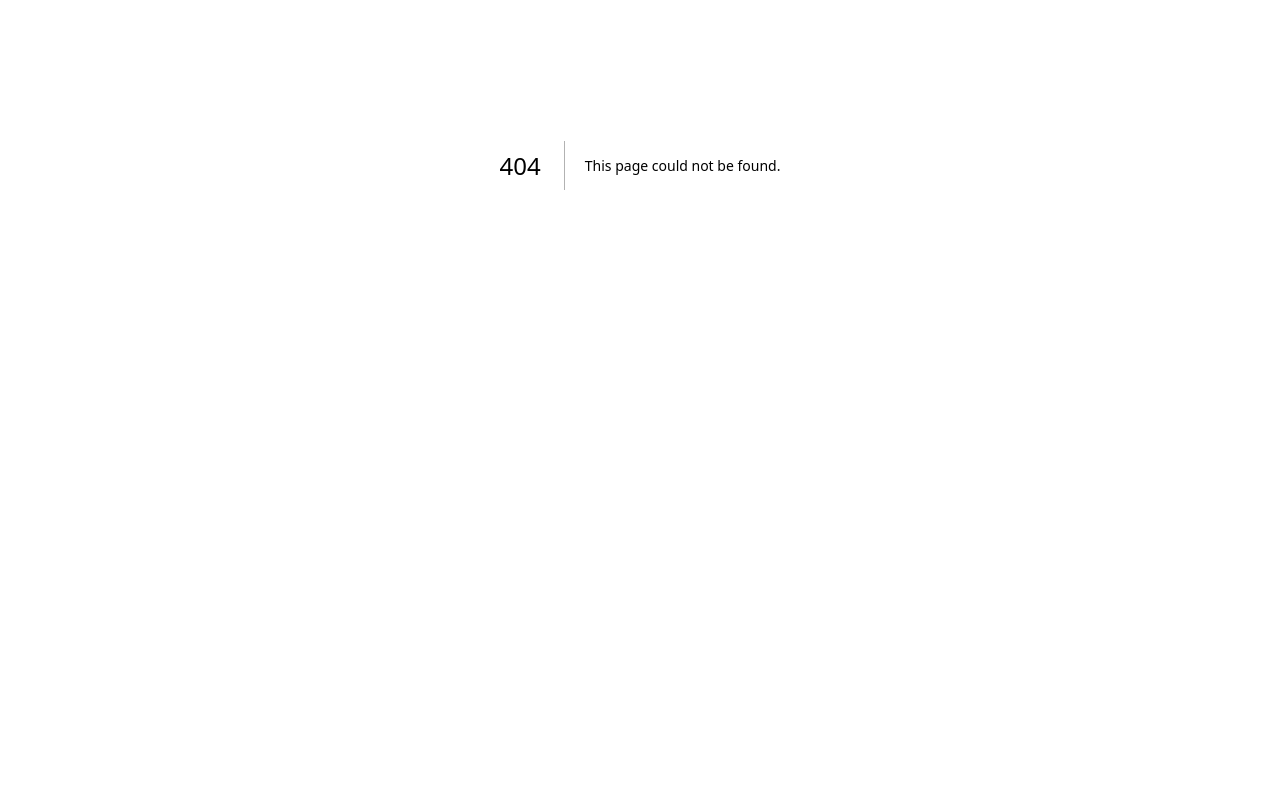
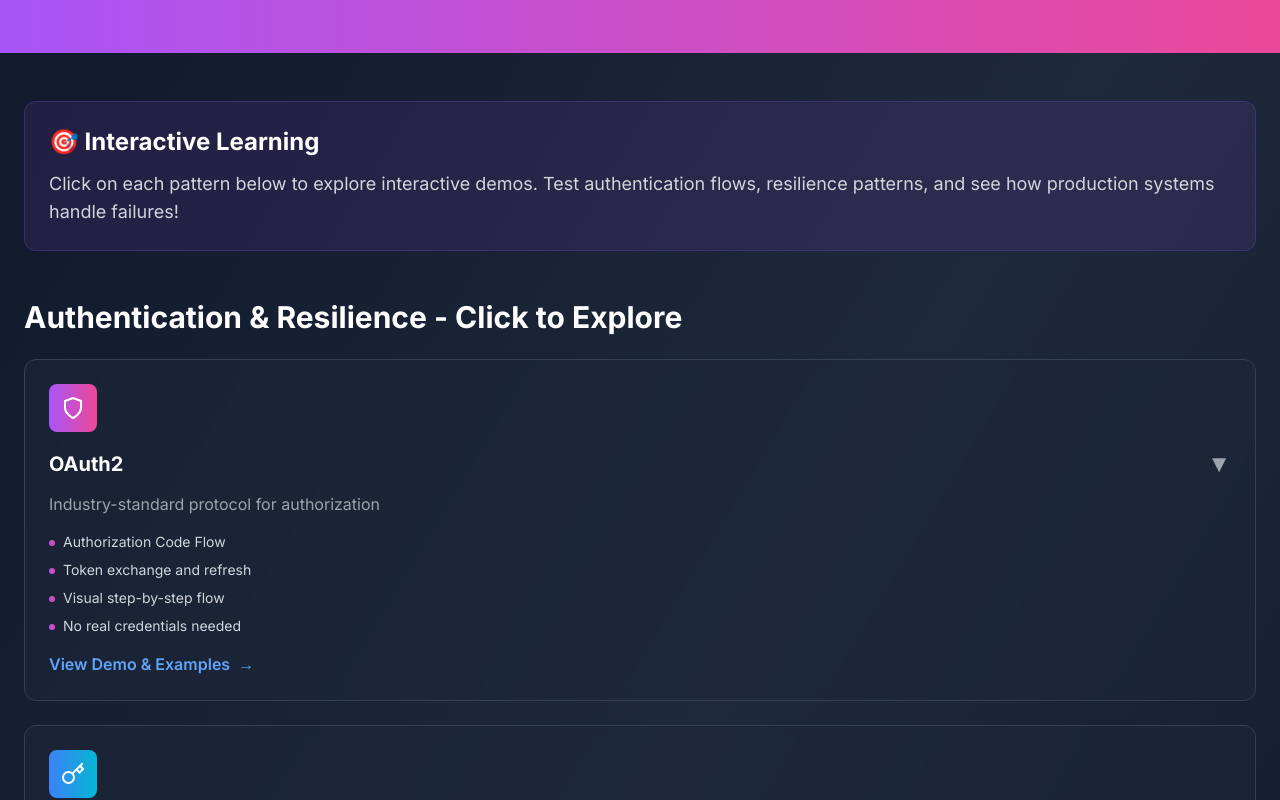
Before and after one commit to devcamos/apisandbox, a Next.js app: page /phase-2/integrations in a window 1280 px wide. Before the commit this address had no page. Shown: the part 300-1100 px from the top of the page. Before the commit the page ends 865 px from the top, so only its background shows below. Built offline with nearby package versions, Linux system fonts and the light colour scheme.

Commit message:
Add Phase 2 integrations page with OAuth2, API Keys, Retry, and Circuit Breaker demos

```diff
--- /dev/null
+++ b/app/phase-2/integrations/page.tsx
@@ -0,0 +1,248 @@
+"use client";
+
+import PhaseLayout from "@/components/PhaseLayout";
+import InteractiveCategory from "@/components/InteractiveCategory";
+import OAuth2Simulator from "@/components/OAuth2Simulator";
+import ApiKeyTester from "@/components/ApiKeyTester";
+import RetryDemo from "@/components/RetryDemo";
+import CircuitBreakerDemo from "@/components/CircuitBreakerDemo";
+import { Plug, Shield, Key, RefreshCw, Zap } from "lucide-react";
+
+export default function Phase2Integrations() {
+  // OAuth2 Demo Content
+  const oauth2Demo = (
+    <div className="space-y-4">
+      <h4 className="text-lg font-bold text-white mb-3">🔐 OAuth2 Authorization Flow</h4>
+      <p className="text-gray-300 mb-4">
+        See how OAuth2 authorization works step-by-step with visual animations!
+      </p>
+
+      <OAuth2Simulator
+        title="OAuth2 Flow Simulator"
+        description="Watch the complete OAuth2 authorization code flow in action"
+      />
+
+      <div className="grid md:grid-cols-2 gap-4 mt-6">
+        <div className="bg-purple-500/10 border border-purple-500/20 rounded-lg p-4">
+          <h5 className="font-semibold text-white mb-2">✨ Key Features</h5>
+          <ul className="space-y-1 text-sm text-gray-300">
+            <li>• Authorization code is temporary (~10 min)</li>
+            <li>• Token exchange happens server-side</li>
+            <li>• Access tokens expire (~1 hour)</li>
+            <li>• Refresh tokens get new access tokens</li>
+          </ul>
+        </div>
+        <div className="bg-purple-500/10 border border-purple-500/20 rounded-lg p-4">
+          <h5 className="font-semibold text-white mb-2">📱 Use Cases</h5>
+          <ul className="space-y-1 text-sm text-gray-300">
+            <li>• Social login (Google, GitHub)</li>
+            <li>• Third-party app authorization</li>
+            <li>• Delegated access to user data</li>
+            <li>• Secure mobile app authentication</li>
+          </ul>
+        </div>
+      </div>
+    </div>
+  );
+
+  // API Key Demo Content
+  const apiKeyDemo = (
+    <div className="space-y-4">
+      <h4 className="text-lg font-bold text-white mb-3">🔑 API Key Authentication</h4>
+      <p className="text-gray-300 mb-4">
+        Test API key authentication with mock or real APIs - you control your keys!
+      </p>
+
+      <ApiKeyTester
+        title="API Key Tester"
+        description="Try API key authentication in headers or query parameters"
+      />
+
+      <div className="grid md:grid-cols-2 gap-4 mt-6">
+        <div className="bg-blue-500/10 border border-blue-500/20 rounded-lg p-4">
+          <h5 className="font-semibold text-white mb-2">✨ Key Features</h5>
+          <ul className="space-y-1 text-sm text-gray-300">
+            <li>• Simple to implement</li>
+            <li>• Header vs query param comparison</li>
+            <li>• Rate limiting per key</li>
+            <li>• Your keys stored locally only</li>
+          </ul>
+        </div>
+        <div className="bg-blue-500/10 border border-blue-500/20 rounded-lg p-4">
+          <h5 className="font-semibold text-white mb-2">📱 Use Cases</h5>
+          <ul className="space-y-1 text-sm text-gray-300">
+            <li>• Internal service authentication</li>
+            <li>• Third-party API access</li>
+            <li>• Development and testing</li>
+            <li>• Simple machine-to-machine auth</li>
+          </ul>
+        </div>
+      </div>
+    </div>
+  );
+
+  // Retry Demo Content
+  const retryDemoContent = (
+    <div className="space-y-4">
+      <h4 className="text-lg font-bold text-white mb-3">🔄 Retry with Exponential Backoff</h4>
+      <p className="text-gray-300 mb-4">
+        See how retry logic with exponential backoff handles transient failures gracefully!
+      </p>
+
+      <RetryDemo
+        title="Retry Mechanism Demo"
+        description="Watch retries with configurable delays and failure rates"
+      />
+
+      <div className="grid md:grid-cols-2 gap-4 mt-6">
+        <div className="bg-green-500/10 border border-green-500/20 rounded-lg p-4">
+          <h5 className="font-semibold text-white mb-2">✨ Key Features</h5>
+          <ul className="space-y-1 text-sm text-gray-300">
+            <li>• Exponential delays (1s, 2s, 4s, 8s)</li>
+            <li>• Prevents thundering herd</li>
+            <li>• Configurable max retries</li>
+            <li>• Jitter for distributed systems</li>
+          </ul>
+        </div>
+        <div className="bg-green-500/10 border border-green-500/20 rounded-lg p-4">
+          <h5 className="font-semibold text-white mb-2">📱 Use Cases</h5>
+          <ul className="space-y-1 text-sm text-gray-300">
+            <li>• Network glitches</li>
+            <li>• Temporary service overload</li>
+            <li>• Rate limit handling</li>
+            <li>• Database connection issues</li>
+          </ul>
+        </div>
+      </div>
+    </div>
+  );
+
+  // Circuit Breaker Demo Content
+  const circuitBreakerContent = (
+    <div className="space-y-4">
+      <h4 className="text-lg font-bold text-white mb-3">⚡ Circuit Breaker Pattern</h4>
+      <p className="text-gray-300 mb-4">
+        Watch the circuit breaker prevent cascading failures with state machine visualization!
+      </p>
+
+      <CircuitBreakerDemo
+        title="Circuit Breaker Demo"
+        description="Interactive circuit breaker with Closed → Open → Half-Open states"
+      />
+
+      <div className="grid md:grid-cols-2 gap-4 mt-6">
+        <div className="bg-red-500/10 border border-red-500/20 rounded-lg p-4">
+          <h5 className="font-semibold text-white mb-2">✨ Key Features</h5>
+          <ul className="space-y-1 text-sm text-gray-300">
+            <li>• Prevents cascading failures</li>
+            <li>• Fast-fail when service is down</li>
+            <li>• Auto-recovery testing</li>
+            <li>• Configurable thresholds</li>
+          </ul>
+        </div>
+        <div className="bg-red-500/10 border border-red-500/20 rounded-lg p-4">
+          <h5 className="font-semibold text-white mb-2">📱 Use Cases</h5>
+          <ul className="space-y-1 text-sm text-gray-300">
+            <li>• Microservices communication</li>
+            <li>• Third-party API calls</li>
+            <li>• Database connections</li>
+            <li>• Payment gateways</li>
+          </ul>
+        </div>
+      </div>
+    </div>
+  );
+
+  return (
+    <PhaseLayout
+      phaseNumber={2}
+      title="Interactive Integrations"
+      description="Hands-on demos for authentication and resilience patterns"
+      icon={Plug}
+      color="from-purple-500 to-pink-500"
+      breadcrumbs={[
+        { label: "Home", href: "/" },
+        { label: "Phase 2", href: "/phase-2" },
+      ]}
+    >
+      {/* Goal Section */}
+      <div className="bg-purple-500/10 border border-purple-500/20 rounded-xl p-6 mb-12">
+        <h2 className="text-2xl font-bold text-white mb-3">🎯 Interactive Learning</h2>
+        <p className="text-gray-300 text-lg">
+          Click on each pattern below to explore interactive demos. Test authentication flows,
+          resilience patterns, and see how production systems handle failures!
+        </p>
+      </div>
+
+      {/* Interactive Categories */}
+      <section className="mb-12">
+        <h2 className="text-3xl font-bold text-white mb-6">Authentication & Resilience - Click to Explore</h2>
+        <div className="space-y-6">
+          <div id="oauth2" className="scroll-mt-24">
+            <InteractiveCategory
+              icon={Shield}
+              title="OAuth2"
+              description="Industry-standard protocol for authorization"
+              items={[
+                "Authorization Code Flow",
+                "Token exchange and refresh",
+                "Visual step-by-step flow",
+                "No real credentials needed"
+              ]}
+              color="from-purple-500 to-pink-500"
+              demoContent={oauth2Demo}
+            />
+          </div>
+
+          <div id="api-keys" className="scroll-mt-24">
+            <InteractiveCategory
+              icon={Key}
+              title="API Keys"
+              description="Simple authentication using static keys"
+              items={[
+                "Mock and real API modes",
+                "Header vs query param testing",
+                "Your keys stay local",
+                "Rate limiting demonstration"
+              ]}
+              color="from-blue-500 to-cyan-500"
+              demoContent={apiKeyDemo}
+            />
+          </div>
+
+          <div id="retry" className="scroll-mt-24">
+            <InteractiveCategory
+              icon={RefreshCw}
+              title="Retry with Exponential Backoff"
+              description="Handle transient failures gracefully"
+              items={[
+                "Visual retry attempts",
+                "Exponential vs linear backoff",
+                "Configurable failure rates",
+                "Real-time delay visualization"
+              ]}
+              color="from-green-500 to-emerald-500"
+              demoContent={retryDemoContent}
+            />
+          </div>
+
+          <div id="circuit-breaker" className="scroll-mt-24">
+            <InteractiveCategory
+              icon={Zap}
+              title="Circuit Breaker"
+              description="Prevent cascading failures with state machine"
+              items={[
+                "Closed → Open → Half-Open states",
+                "Failure threshold configuration",
+                "Auto-recovery testing",
+                "Request blocking visualization"
+              ]}
+              color="from-orange-500 to-red-500"
+              demoContent={circuitBreakerContent}
+            />
+          </div>
+        </div>
+      </section>
+    </PhaseLayout>
+  );
+}
```
